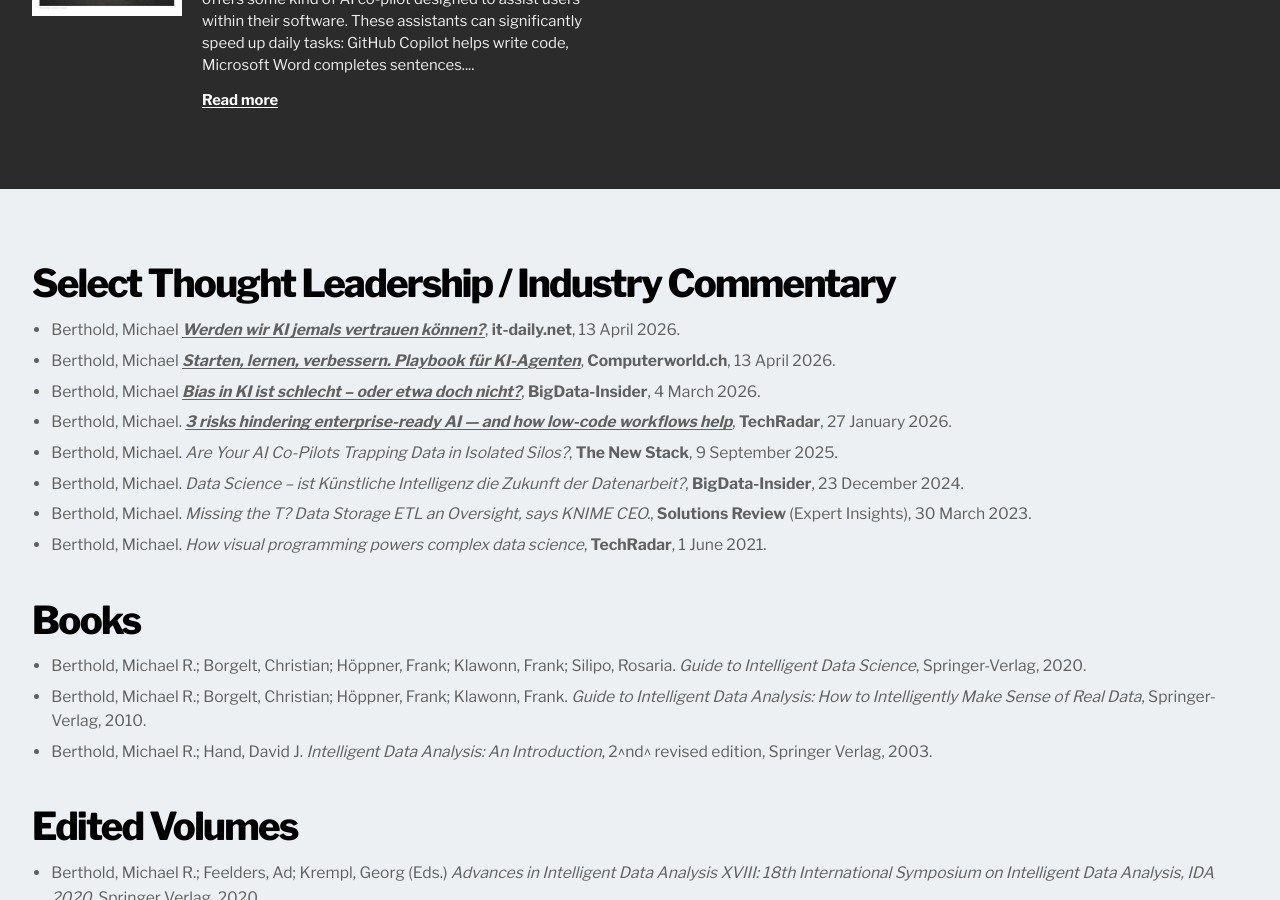
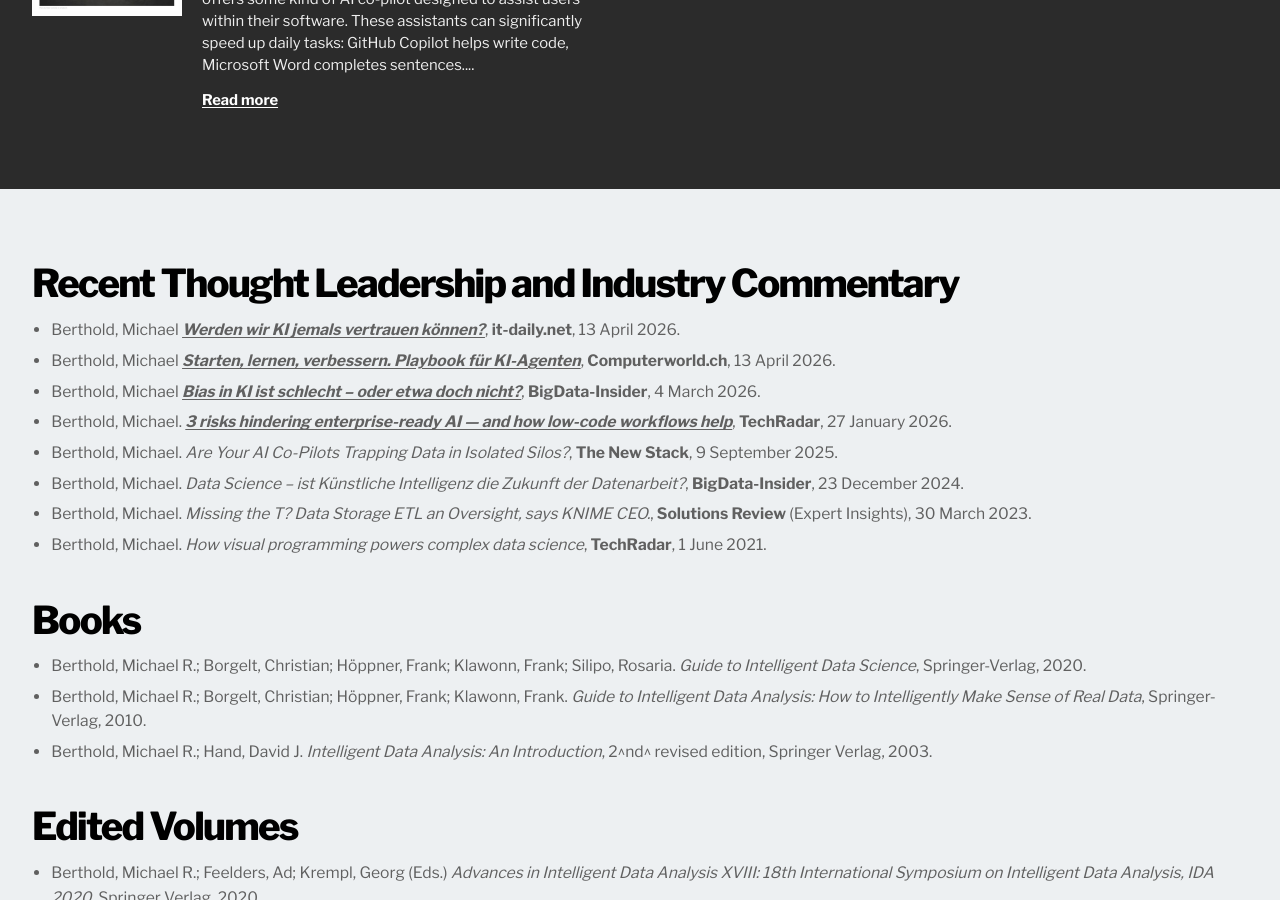
Before and after one commit to michael-berthold/michael-berthold, a Jekyll site: the page built from publications.html, in a window 1280 px wide and 900 px high, scrolled down 1387 px. Built offline with Jekyll 4.4.1, drawn with Linux system fonts in a browser that asks for light colours.

Commit message:
Update publications.md

```diff
--- a/publication-list/publications.md
+++ b/publication-list/publications.md
@@ -1,4 +1,4 @@
-## Select Thought Leadership / Industry Commentary
+## Recent Thought Leadership and Industry Commentary
 
 - Berthold, Michael [_Werden wir KI jemals vertrauen können?_](https://www.it-daily.net/it-management/ki/ki-jemals-vertrauen-koennen), **it-daily.net**, 13 April 2026.
 
```
